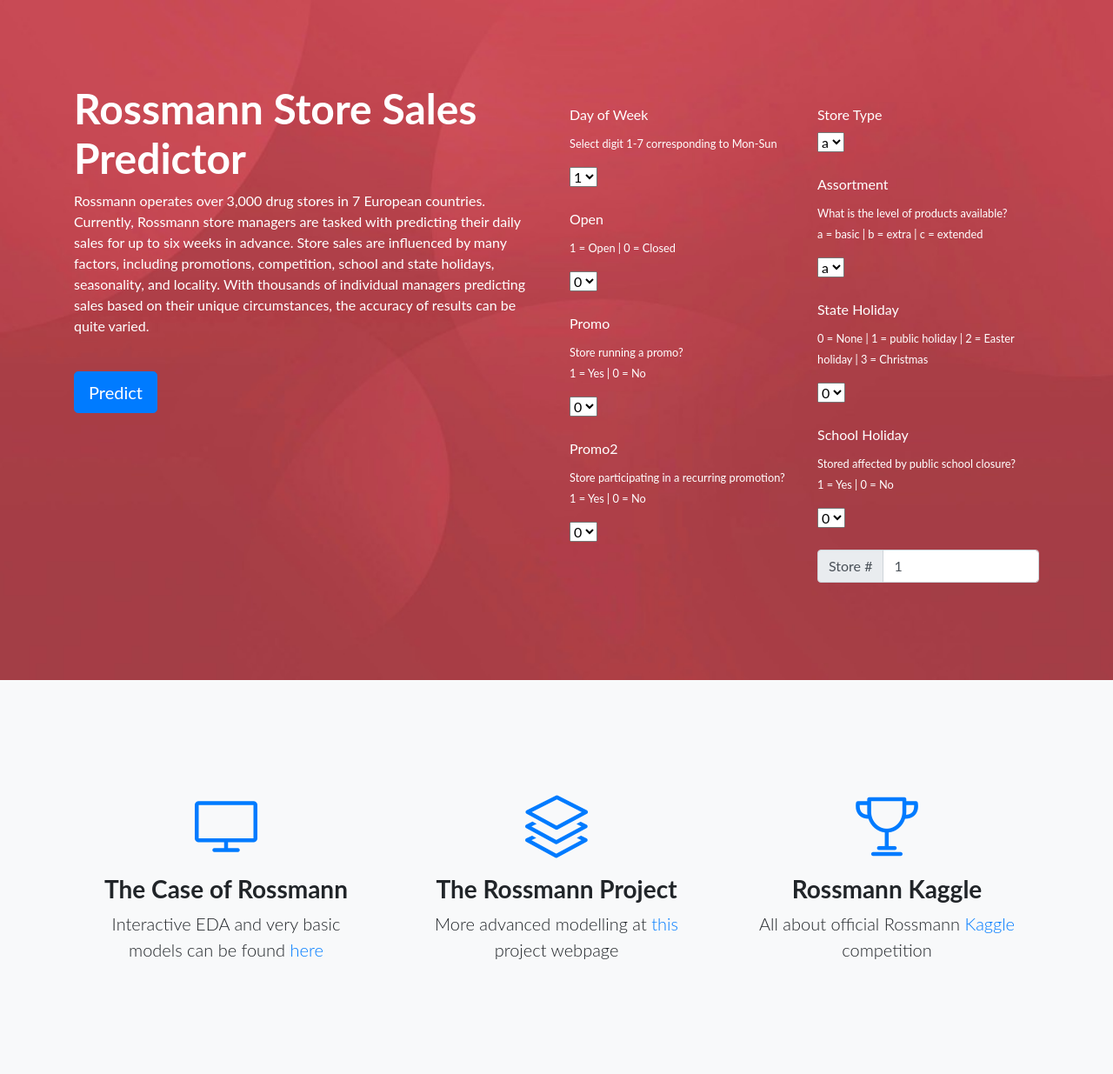
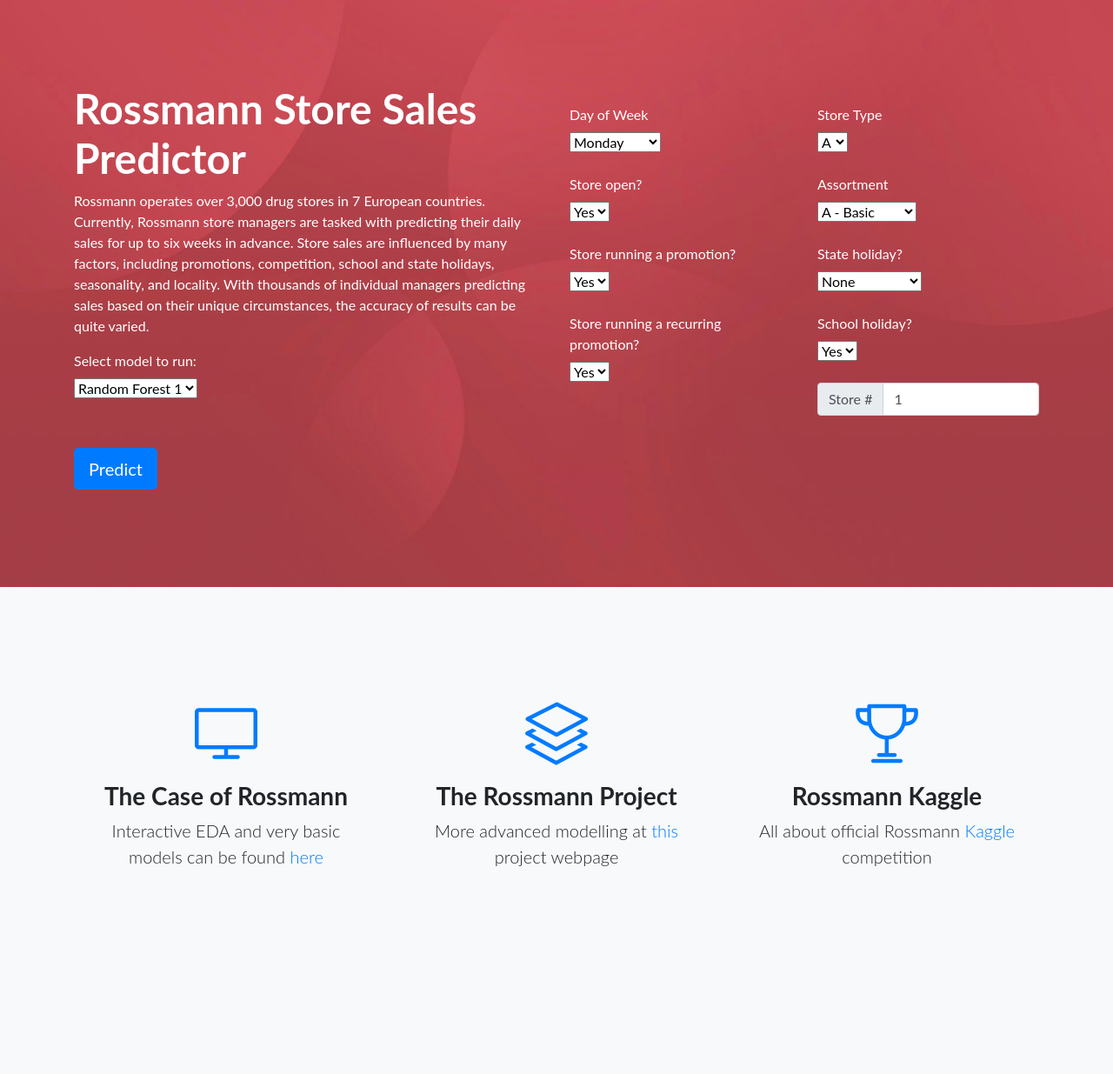
Before and after one commit to rlantner/csci-e14a-hw1, a Flask app: page / in a window 1280 px wide. Shown: the part 129-1364 px from the top of the page at 87% size. After the commit the page ends 1125 px from the top, so only its background shows below. Run offline with Flask 2, Linux system fonts and the light colour scheme; parts of the project's set-up code (start-up, migrations or seed data) failed here and were passed over; some libraries are stand-ins or nearby versions.

Commit message:
Adding random forest & XGBoost models

```diff
--- a/routes.py
+++ b/routes.py
@@ -24,15 +24,12 @@
 
 		day_of_week = request.form['day_of_week']
 		store_open = request.form['open']
+		store_type = request.form['store_type']
+		assortment = request.form['assortment']
 		promo = request.form['promo']
 		state_holiday = request.form['state_holiday']
 		school_holiday = request.form['school_holiday']
 		promo2 = request.form['promo2']
-
-		# convert a,b,c,d to 1,2,3,4 for store_type and assortment
-
-		store_type = ord(request.form['store_type']) - 96
-		assortment = ord(request.form['assortment']) - 96
 
 
 		# --- THE END OF CODE FOR Part 2.2.3 ---
@@ -77,9 +74,18 @@
 
 		# ---YOUR CODE FOR Part 2.2.4 ----
 
-		# Predict from the model
+		# Load model and predict
 
-		model = joblib.load('rm.pkl')
+		# model = joblib.load('rf.pkl')
+
+
+		# --- EXTRA CREDIT: model selection ---
+
+		if request.form['model_selection'] == 1:
+			model = joblib.load('rf.pkl')
+		else:
+			model = joblib.load('rf2.pkl')
+
 
 		prediction = model.predict(np.array(entered_li).reshape(1, -1))
 
@@ -96,12 +102,8 @@
 
 	# ---YOUR CODE FOR Part 2.2.1 ----
 
-	#Load ML model
-
+	# Load ML model
 	# model = joblib.load('rm.pkl')
-
-
-
 
 	# --- THE END OF CODE FOR Part 2.2.1 ---
 
--- a/templates/index.html
+++ b/templates/index.html
@@ -14,6 +14,17 @@
     				 		<h1>Rossmann Store Sales Predictor</h1>
 
     				 		<p> Rossmann operates over 3,000 drug stores in 7 European countries. Currently, Rossmann store managers are tasked with predicting their daily sales for up to six weeks in advance. Store sales are influenced by many factors, including promotions, competition, school and state holidays, seasonality, and locality. With thousands of individual managers predicting sales based on their unique circumstances, the accuracy of results can be quite varied.</p>
+
+    				 		<!-- select model -->
+
+    				 		<label for="model_selection">Select model to run:</label><br>
+
+    				 		<select name="model_selection" class="dropdown">
+    				 			<option value="1">Random Forest 1</option>
+    				 			<option value="2">Random Forest 2</option>
+    				 			<!--  <option value="3">XGBoost</option>  -->
+    				 		</select><br><br>
+
 
     				 		<h1>
 							  {% if label %} {{ label }} {% endif %}
@@ -41,16 +52,16 @@
     						 1. create drop-down for "Day_of_Week" feature
 						-->
 
-						<label for="day_of_week">Day of Week</label><p><small>Select digit 1-7 corresponding to Mon-Sun</small></p>
+						<label for="day_of_week">Day of Week</label><br>
 
 						<select name="day_of_week" class="dropdown">
-							<option>1</option>
-							<option>2</option>
-							<option>3</option>
-							<option>4</option>
-							<option>5</option>
-							<option>6</option>
-							<option>7</option>
+							<option value="1">Monday</option>
+							<option value="2">Tuesday</option>
+							<option value="3">Wednesday</option>
+							<option value="4">Thursday</option>
+							<option value="5">Friday</option>
+							<option value="6">Saturday</option>
+							<option value="7">Sunday</option>
 						</select><br><br>
 
 
@@ -58,11 +69,11 @@
     						 2. create drop-down for "Open" feature
 						-->
 
-						<label for="open">Open</label><p><small>1 = Open | 0 = Closed</small></p>
+						<label for="open">Store open?</label><br>
 
 						<select name="open" class="dropdown">
-							<option>0</option>
-							<option>1</option>
+							<option value="1">Yes</option>
+							<option value="0">No</option>
 						</select><br><br>
 
 
@@ -70,21 +81,21 @@
     						 3. create drop-down for "Promo" feature
 						-->
 
-						<label for="promo">Promo</label><p><small>Store running a promo?<br>1 = Yes | 0 = No</small></p>
+						<label for="promo">Store running a promotion?</label><br>
 
 						<select name="promo" class="dropdown">
-							<option>0</option>
-							<option>1</option>
+							<option value="1">Yes</option>
+							<option value="0">No</option>
 						</select><br><br>
 
 
 						<!-- Promo2 -->
 
-					    <label for="promo2">Promo2</label><p><small>Store participating in a recurring promotion?<br>1 = Yes | 0 = No</small></p>
+					    <label for="promo2">Store running a recurring promotion?</label><br>
 
 						<select name="promo2" class="dropdown">
-							<option>0</option>
-							<option>1</option>
+							<option value="1">Yes</option>
+							<option value="0">No</option>
 						</select><br><br>
 
 
@@ -93,26 +104,25 @@
 
 						<div class="col-lg-3 mx-auto"><br>
 
-						<!-- Store Type - NOTE: will need to map a-d to 1-4 -->
+						<!-- Store Type - map a-d to 1-4 -->
 
 					    <label for="store_type">Store Type</label><br>
 
 						<select name="store_type" class="dropdown">
-							<option>a</option>
-							<option>b</option>
-							<option>c</option>
-							<option>d</option>
+							<option value="1">A</option>
+							<option value="2">B</option>							<option value="3">C</option>
+							<option value="4">D</option>
 						</select><br><br>
 
 
-						<!-- Assortment - NOTE: will need to map a-d to 1-3 -->
+						<!-- Assortment - map a-c to 1-3 -->
 
-					    <label for="assortment">Assortment</label><p><small>What is the level of products available?<br>a = basic | b = extra | c = extended</small></p>
+					    <label for="assortment">Assortment</label><br>
 
 						<select name="assortment" class="dropdown">
-							<option>a</option>
-							<option>b</option>
-							<option>c</option>
+							<option value="1">A - Basic</option>
+							<option value="2">B - Extra</option>
+							<option value="3">C - Extended</option>
 						</select><br><br>
 
 
@@ -120,24 +130,24 @@
     						 4. create drop-down for "State Holiday" feature
 						-->
 
-						<label for="state_holiday">State Holiday</label><p><small>0 = None | 1 = public holiday | 2 = Easter holiday | 3 = Christmas</small></p>
+						<label for="state_holiday">State holiday?</label><br>
 
 						<select name="state_holiday" class="dropdown">
-							<option>0</option>
-							<option>1</option>
-							<option>2</option>
-							<option>3</option>
+							<option value="0">None</option>
+							<option value="1">Public holiday</option>
+							<option value="2">Easter</option>
+							<option value="3">Christmas</option>
 						</select><br><br>
 
 						<!--
     						 5. create drop-down for "School Holiday" feature
 						-->
 
-					    <label for="school_holiday">School Holiday</label><p><small>Stored affected by public school closure?<br>1 = Yes | 0 = No</small></p>
+					    <label for="school_holiday">School holiday?</label><br>
 
 						<select name="school_holiday" class="dropdown">
-							<option>0</option>
-							<option>1</option>
+							<option value="1">Yes</option>
+							<option value="0">No</option>
 						</select><br><br>
 
 
```
Also changed, not shown: 6 other files.
